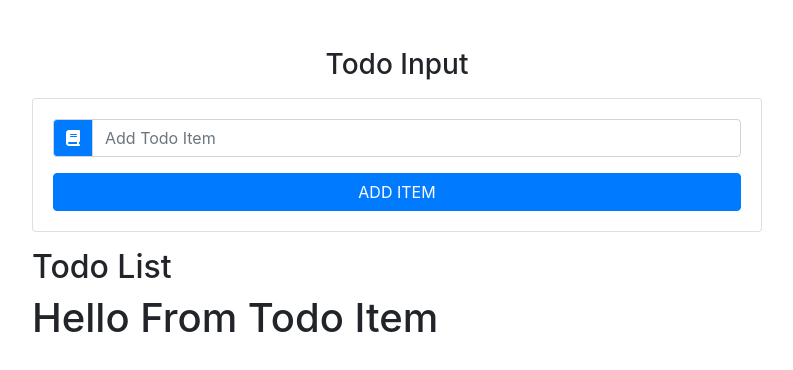
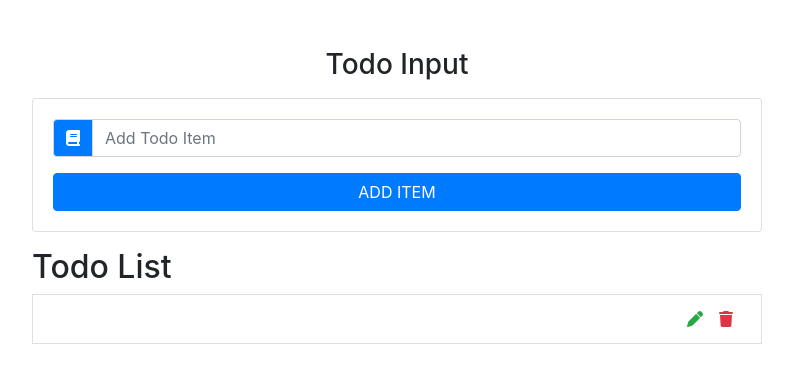
Before and after one commit to M-AamirBakhtiar/react-todo-list, a React (Create React App) app: page / in a window 1280 px wide. Shown: the top 370 px of the page, without its empty margins (243-1036 px from the left). Built offline with nearby package versions, Linux system fonts and the light colour scheme.

Commit message:
Added component logic

```diff
--- a/src/components/TodoItem/TodoItem.js
+++ b/src/components/TodoItem/TodoItem.js
@@ -1,9 +1,17 @@
 import React from 'react';
 
-export default function TodoItem() {
+export default function TodoItem(props) {
   return (
-    <div>
-      <h1>Hello From Todo Item</h1>
-    </div>
+    <li className="list-group-item text-capitalize d-flex justify-content-between my-2">
+      <h6>{props.title}</h6>
+      <div className="todo-icon">
+        <span className="mx-2 text-success" onClick={props.handleEdit}>
+          <i className="fas fa-pen"></i>
+        </span>
+        <span className="mx-2 text-danger" onClick={props.handleDelete}>
+          <i className="fas fa-trash"></i>
+        </span>
+      </div>
+    </li>
   );
 }
```
